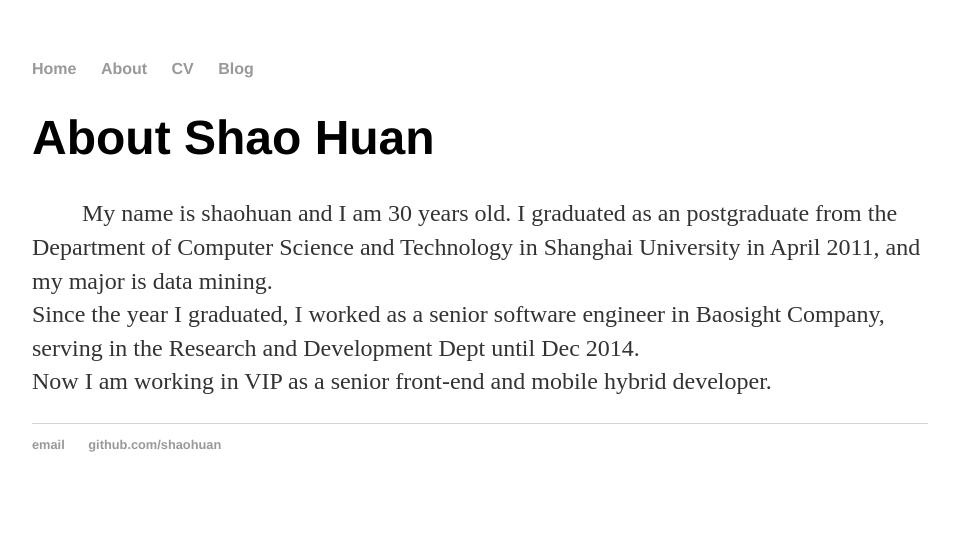
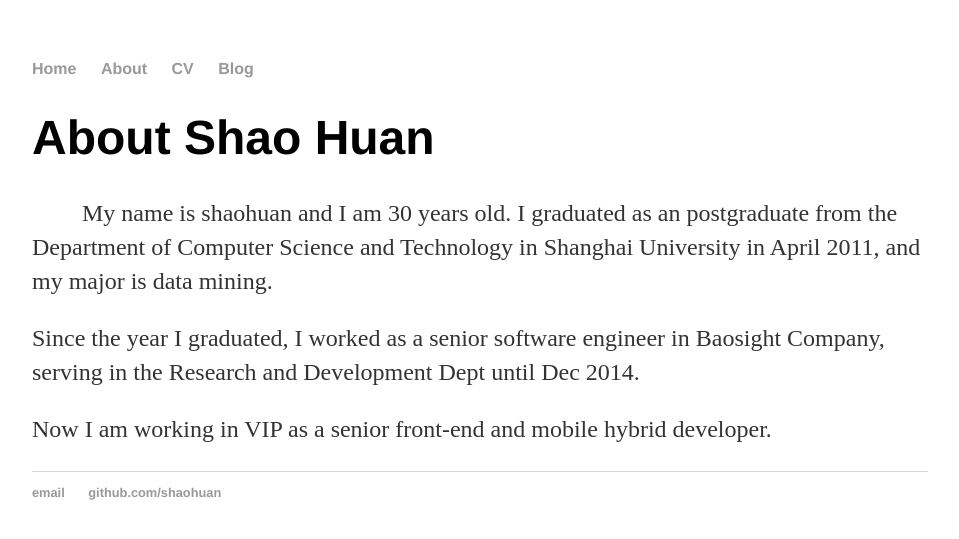
Before and after one commit to shaohuan/shaohuan.github.io, a Jekyll site: the page built from about/index.html, in a window 1280 px wide. Shown: the top 539 px of the page, without its empty margins (160-1119 px from the left). Built offline with Jekyll 4.4.1, drawn with Linux system fonts in a browser that asks for light colours.

Commit message:
Update index.html

```diff
--- a/about/index.html
+++ b/about/index.html
@@ -6,7 +6,10 @@ title: About Shao Huan
 	<p style="text-indent:50px">
 	My name is shaohuan and I am 30 years old. I graduated as an postgraduate from the Department of Computer Science and
 	Technology in Shanghai University in April 2011, and my major is data mining.<br>
-	Since the year I graduated, I worked as a senior software engineer in Baosight Company, serving in the Research and Development
+	</p>
+	<p>Since the year I graduated, I worked as a senior software engineer in Baosight Company, serving in the Research and Development
 	Dept until Dec 2014.<br>
+	</p>
+	<p>
 	Now I am working in VIP as a senior front-end and mobile hybrid developer.
 	<p>
```
